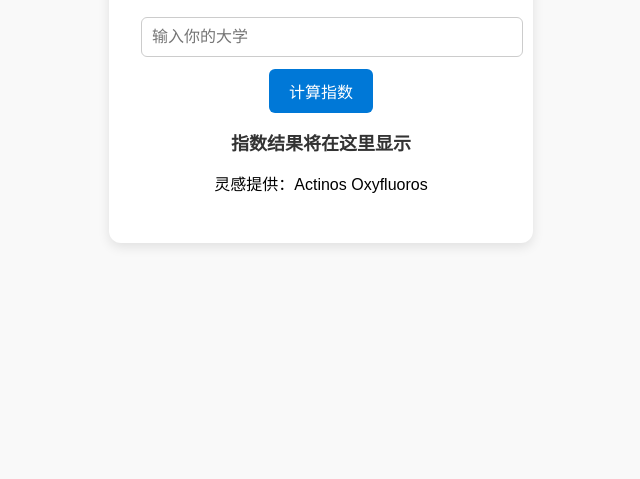
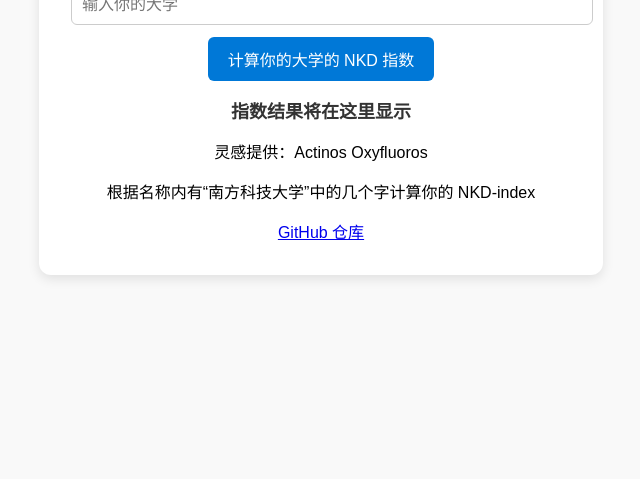
Before and after one commit to Kisechan/nkd-index, a plain HTML site: page index.html in a window 1280 px wide. Shown: the part 337-816 px from the top of the page, without its empty margins (319-959 px from the left). Drawn offline with Linux system fonts and the light colour scheme.

Commit message:
Fix: 调整页面

```diff
--- a/index.html
+++ b/index.html
@@ -18,7 +18,7 @@
       border-radius: 12px;
       box-shadow: 0 4px 12px rgba(0,0,0,0.1);
       text-align: center;
-      width: 360px;
+      width: 500px;
     }
     input {
       width: 100%;
@@ -52,9 +52,11 @@
   <div class="container">
     <h2>南方科技大学指数计算器</h2>
     <input type="text" id="inputText" placeholder="输入你的大学">
-    <button onclick="calculateIndex()">计算指数</button>
+    <button onclick="calculateIndex()">计算你的大学的 NKD 指数</button>
     <div class="result" id="result">指数结果将在这里显示</div>
     <p>灵感提供：Actinos Oxyfluoros</p>
+    <p>根据名称内有“南方科技大学”中的几个字计算你的 NKD-index</p>
+    <a href="https://github.com/Kisechan/nkd-index">GitHub 仓库</a>
   </div>
 
   <script>
```
